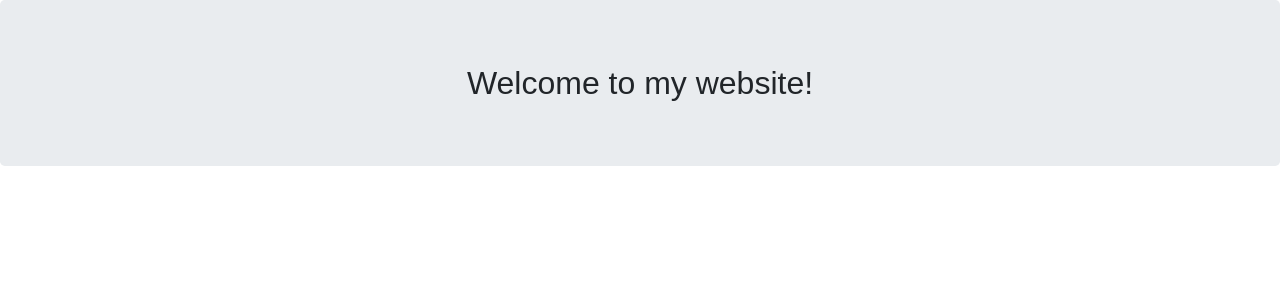
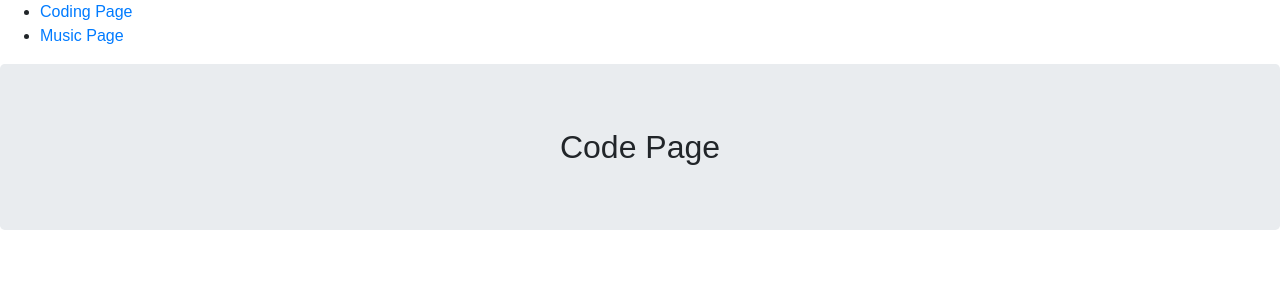
Before and after one commit to deep-research/custom-portfolio, a React (Create React App) app: page /code in a window 1280 px wide. Shown: the top 300 px of the page. Built offline with nearby package versions, Linux system fonts and the light colour scheme.

Commit message:
Code Page Redirect

```diff
--- a/src/App.js
+++ b/src/App.js
@@ -1,13 +1,25 @@
 import React, { Component } from 'react';
 import './App.css';
-import {BrowserRouter as Router, Route,Link} from 'react-router-dom'
+import {BrowserRouter as Router, Route, Link, Redirect} from 'react-router-dom'
+import Code from './Code';
+import Music from './Music';
 
 class App extends Component {
   render() {
     return (
-      <div className="App">
-        <h2 className="jumbotron">Welcome to my website!</h2>
-      </div>
+      <Router>
+        <div>
+          <ul>
+            <li><Link to="/code">Coding Page</Link></li>
+            <li><Link to="/music">Music Page</Link></li>
+          </ul>
+          <Route exact path="/" render={() => (
+            <Redirect to="/code" />
+          )}/>
+          <Route path="/code" component={Code}/>
+          <Route path="/music" component={Music}/>
+        </div>
+      </Router>
     );
   }
 }
--- /dev/null
+++ b/src/Code.js
@@ -0,0 +1,13 @@
+import React, { Component } from 'react';
+
+class Code extends Component {
+  render() {
+    return (
+      <div className="App">
+        <h2 className="jumbotron">Code Page</h2>
+      </div>
+    );
+  }
+}
+
+export default Code;
--- /dev/null
+++ b/src/Music.js
@@ -0,0 +1,13 @@
+import React, { Component } from 'react';
+
+class Music extends Component {
+  render() {
+    return (
+      <div className="App">
+        <h2 className="jumbotron">Music Page</h2>
+      </div>
+    );
+  }
+}
+
+export default Music;
```
